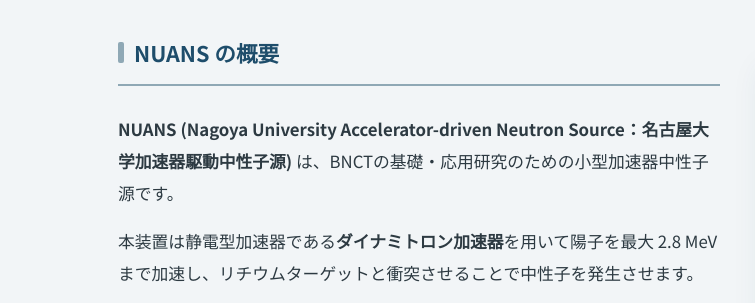
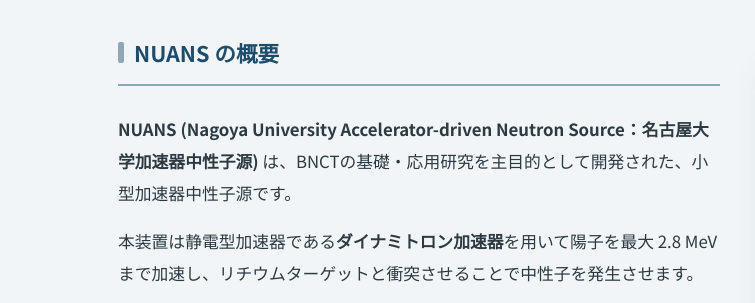
Before and after one commit to Yoshihashi-lab/website, a plain HTML site: page facility.html in a window 1280 px wide. Shown: the part 425-728 px from the top of the page, 0-755 px from the left. Drawn offline with Linux system fonts and the light colour scheme.

Commit message:
Update facility.html

```diff
--- a/facility.html
+++ b/facility.html
@@ -162,8 +162,8 @@
           <div>
             <h2 class="section-title">NUANS の概要</h2>
             <p style="font-size: 1.05rem; line-height: 1.9; margin-bottom: 16px;">
-              <strong>NUANS (Nagoya University Accelerator-driven Neutron Source：名古屋大学加速器駆動中性子源)</strong>
-              は、BNCTの基礎・応用研究のための小型加速器中性子源です。
+              <strong>NUANS (Nagoya University Accelerator-driven Neutron Source：名古屋大学加速器中性子源)</strong>
+              は、BNCTの基礎・応用研究を主目的として開発された、小型加速器中性子源です。
             </p>
             <p style="font-size: 1.05rem; line-height: 1.9; margin-bottom: 16px;">
               本装置は静電型加速器である<strong>ダイナミトロン加速器</strong>を用いて陽子を最大 2.8 MeV まで加速し、リチウムターゲットと衝突させることで中性子を発生させます。
```
